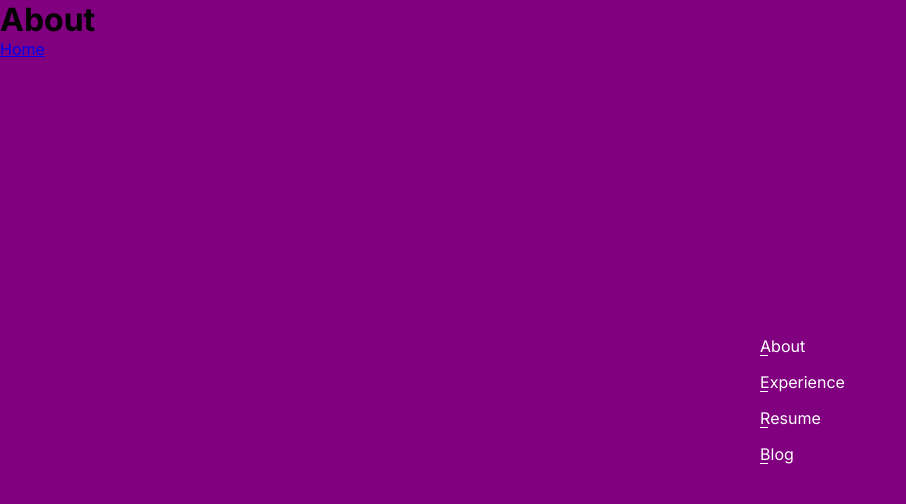
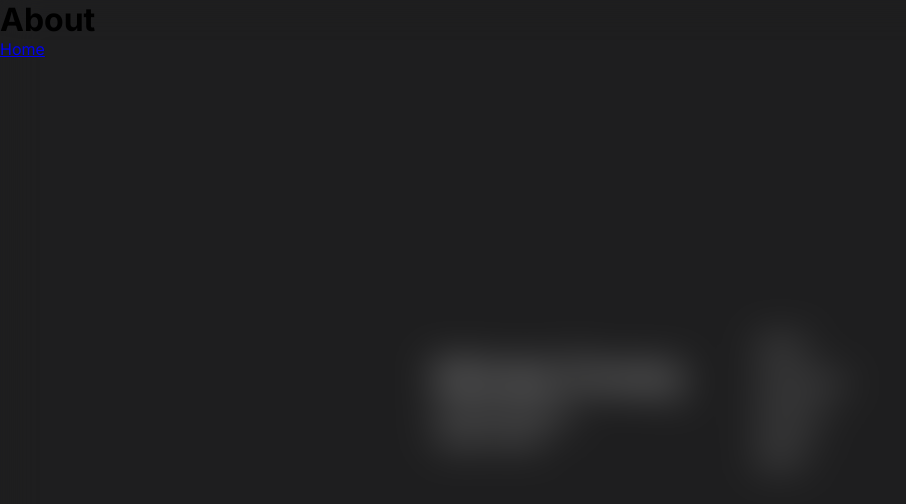
Before and after one commit to zhaungsont/2024-portfolio, a Next.js app: page /About in a window 1280 px wide. Shown: the top 504 px of the page, without its empty margins (0-906 px from the left). Built offline with nearby package versions, Linux system fonts and the light colour scheme.

Commit message:
feat: pure CSS page blur

```diff
--- a/package.json
+++ b/package.json
@@ -12,6 +12,7 @@
     "next": "14.1.4",
     "react": "^18",
     "react-dom": "^18",
+    "react-icons": "^5.0.1",
     "sass": "^1.72.0"
   },
   "devDependencies": {
--- a/src/app/About/page.tsx
+++ b/src/app/About/page.tsx
@@ -3,9 +3,9 @@ import React from 'react';
 import styles from './page.module.scss';
 import Link from 'next/link';
 
-export default function Card() {
+export default function About() {
 	return (
-		<div className={styles.test}>
+		<div className={`${styles.about} subpage`}>
 			<h1>About</h1>
 			<Link href="/">Home</Link>
 		</div>
--- a/src/app/about/page.module.scss
+++ b/src/app/about/page.module.scss
@@ -1,19 +1,30 @@
-.test {
+.about {
 	width: 100%;
 	height: 100vh;
-	// color: red;
 	position: absolute;
-	backdrop-filter: blur(10px);
+	z-index: 1;
+	// backdrop-filter: blur(10px);
+	// animation: blurAnimation 0.3s forwards;
 }
 
 @media (max-width: 768px) {
-	.test {
+	.about {
 		color: green;
+		// background: rgba(0, 0, 255, 0.271);
 	}
 }
 
-@media (min-width: 768px) {
-	.test {
-		background: purple;
+@media (min-width: 769px) {
+	.about {
+		// background: rgba(128, 0, 128, 0.273);
 	}
 }
+
+@keyframes blurAnimation {
+	from {
+		backdrop-filter: blur(0px);
+	}
+	to {
+		backdrop-filter: blur(20px);
+	}
+}
--- a/src/app/globals.scss
+++ b/src/app/globals.scss
@@ -5,5 +5,33 @@
 }
 
 html {
-	background: #000;
+	background: #1e1e1f;
 }
+
+$blur_duration: 0.3s;
+$blur_amount: 20px;
+
+.body:has(.subpage) .homepage {
+	animation: blurIn $blur_duration forwards;
+}
+.body:not(:has(.subpage)) .homepage {
+	animation: blurOut $blur_duration forwards;
+}
+
+@keyframes blurIn {
+	from {
+		filter: blur(0px);
+	}
+	to {
+		filter: blur($blur_amount);
+	}
+}
+
+@keyframes blurOut {
+	from {
+		filter: blur($blur_amount);
+	}
+	to {
+		filter: blur(0px);
+	}
+}
--- a/src/app/layout.tsx
+++ b/src/app/layout.tsx
@@ -3,6 +3,7 @@ import { Inter } from 'next/font/google';
 import './globals.scss';
 import Link from 'next/link';
 import styles from './page.module.scss';
+import { FiExternalLink } from 'react-icons/fi';
 
 const inter = Inter({ subsets: ['latin'] });
 
@@ -18,9 +19,9 @@ export default function RootLayout({
 }>) {
 	return (
 		<html lang="en">
-			<body className={`${inter.className}`}>
+			<body className={`${inter.className} body`}>
 				{children}
-				<main className={styles.main}>
+				<main className={`${styles.main} homepage`}>
 					<div className={styles.left}>
 						<h1>Michael Chuang</h1>
 						<h3>Software Engineer</h3>
@@ -30,7 +31,10 @@ export default function RootLayout({
 						<Link href="/about">About</Link>
 						<Link href="/experience">Experience</Link>
 						<Link href="/resume">Resume</Link>
-						<Link href="https://blog.zhsont.cc/">Blog</Link>
+						<a target="_blank" href="https://blog.zhsont.cc/">
+							Blog
+							<FiExternalLink />
+						</a>
 					</div>
 				</main>
 			</body>
--- a/src/app/page.module.scss
+++ b/src/app/page.module.scss
@@ -44,6 +44,12 @@
 			&:hover::before {
 				width: 100%;
 			}
+
+			svg {
+				scale: 0.75;
+				// margin-left: 0.25rem;
+				// transform: translateY(2px);
+			}
 		}
 	}
 }
```
Also changed, not shown: 1 other file (tests, documents, lock files or other folders).
